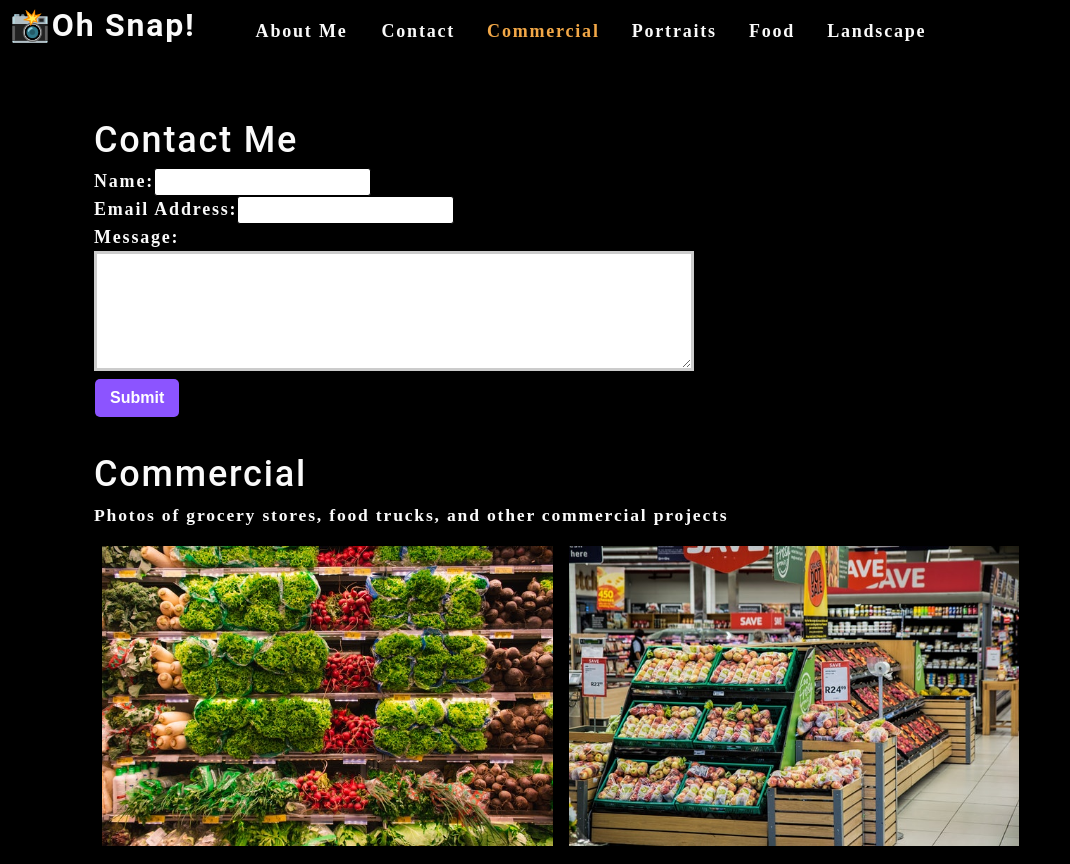
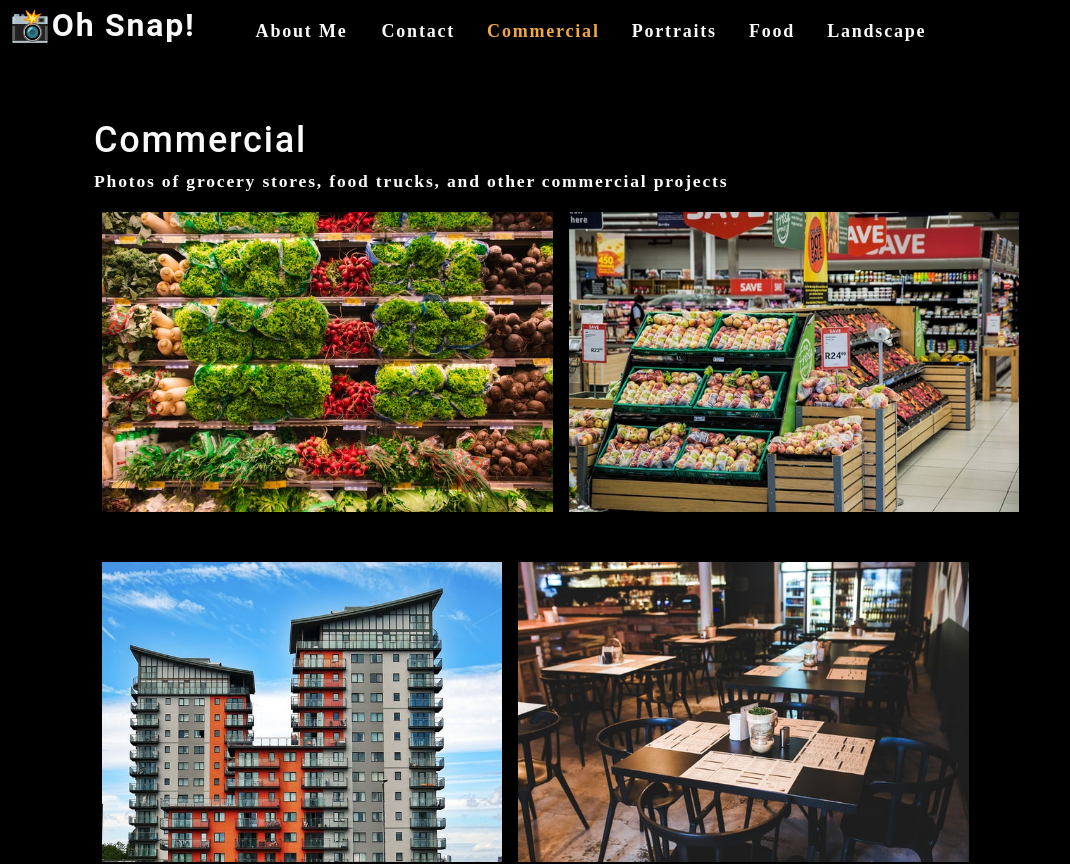
Before and after one commit to DariusJWright/photo-port, a React (Create React App) app: page / in a window 1280 px wide. Shown: the top 864 px of the page, without its empty margins (0-1070 px from the left). Built offline with nearby package versions, Linux system fonts and the light colour scheme.

Commit message:
contact completed

```diff
--- a/src/App.js
+++ b/src/App.js
@@ -16,14 +16,26 @@
     { name: 'landscape', description: 'Fields, farmhouses, waterfalls, and the beauty of nature' }
   ]);
   const [currentCategory, setCurrentCategory] = useState(categories[0]);
+  const [contactSelected, setContactSelected] = useState(false);
 
   return (
     <div>
-      <Nav categories={categories} setCurrentCategory={setCurrentCategory} currentCategory={currentCategory}></Nav>
+      <Nav
+        categories={categories}
+        setCurrentCategory={setCurrentCategory}
+        currentCategory={currentCategory}
+        contactSelected={contactSelected}
+        setContactSelected={setContactSelected}
+      ></Nav>
       <main>
-        <ContactForm></ContactForm>
-        <Gallery currentCategory={currentCategory}></Gallery>
-        <About></About>
+        {!contactSelected ? (
+          <>
+            <Gallery currentCategory={currentCategory}></Gallery>
+            <About></About>
+          </>
+        ) : (
+            <ContactForm></ContactForm>
+        )}
       </main>
     </div>
   );
--- a/src/components/Contact/index.js
+++ b/src/components/Contact/index.js
@@ -1,11 +1,31 @@
 import React, { useState } from 'react';
+import { validateEmail } from '../../utils/helpers';
 
 function ContactForm() {
   const [formState, setFormState] = useState({ name: '', email: '', message: '' });
   const { name, email, message } = formState;
+  const [errorMessage, setErrorMessage] = useState('');
 
   function handleChange(e) {
-    setFormState({...formState, [e.target.name]: e.target.value });
+    if (e.target.name === 'email') {
+      const isValid = validateEmail(e.target.value);
+      console.log(isValid);
+      if (!isValid) {
+        setErrorMessage('Your email is invalid.');
+      } else {
+        setErrorMessage('');
+      }
+    } else {
+      if (!e.target.value.length) {
+        setErrorMessage(`${e.target.name} is required.`);
+      } else {
+        setErrorMessage('');
+      }
+    }
+
+    if (!errorMessage) {
+      setFormState({...formState, [e.target.name]: e.target.value });
+    }
   }
 
   function handleSubmit(e) {
@@ -19,16 +39,23 @@
       <form id='contact-form' onSubmit={handleSubmit}>
         <div>
           <label htmlFor='name'>Name:</label>
-          <input type='text' name='name' defaultValue={name} onChange={handleChange}/>
+          <input type='text' name='name' defaultValue={name} onBlur={handleChange}/>
         </div>
         <div>
           <label htmlFor='email'>Email Address:</label>
-          <input type='text' name='email' defaultValue={email} onChange={handleChange}/>
+          <input type='text' name='email' defaultValue={email} onBlur={handleChange}/>
         </div>
         <div>
           <label htmlFor='message'>Message:</label>
-          <textarea name='message' rows='5' defaultValue={message} onChange={handleChange}/>
+          <textarea name='message' rows='5' defaultValue={message} onBlur={handleChange}/>
         </div>
+
+        {errorMessage && (
+          <div>
+            <p className='error-text'>{errorMessage}</p>
+          </div>
+        )}
+
         <button type='submit'>Submit</button>
       </form>
     </section>
--- a/src/components/Nav/index.js
+++ b/src/components/Nav/index.js
@@ -6,7 +6,9 @@
   const {
     categories = [],
     setCurrentCategory,
-    currentCategory
+    currentCategory,
+    contactSelected,
+    setContactSelected
   } = props;
 
   useEffect(() => {
@@ -24,17 +26,18 @@
       <nav>
         <ul className='flex-row'>
           <li className='mx-2'>
-            <a data-testid="about" href='#about'>
+            <a data-testid="about" href='#about' onClick={() => setContactSelected(false)}>
               About Me
             </a>
           </li>
-          <li className='mx-2'>
-            <span>Contact</span>
+          <li className={`mx-2 ${contactSelected && 'navActive'}`}>
+            <span onClick={() => setContactSelected(true)}>Contact</span>
           </li>
             {categories.map((category) => (
-              <li className={`mx-2 ${currentCategory.name === category.name && 'navActive'}`} key={category.name}>
+              <li className={`mx-2 ${currentCategory.name === category.name && !contactSelected && 'navActive'}`} key={category.name}>
                 <span onClick={ () => {
-                  setCurrentCategory(category)
+                  setCurrentCategory(category);
+                  setContactSelected(false);
                   }
                 }>
                   {capitalizeFirstLetter(category.name)}
```
